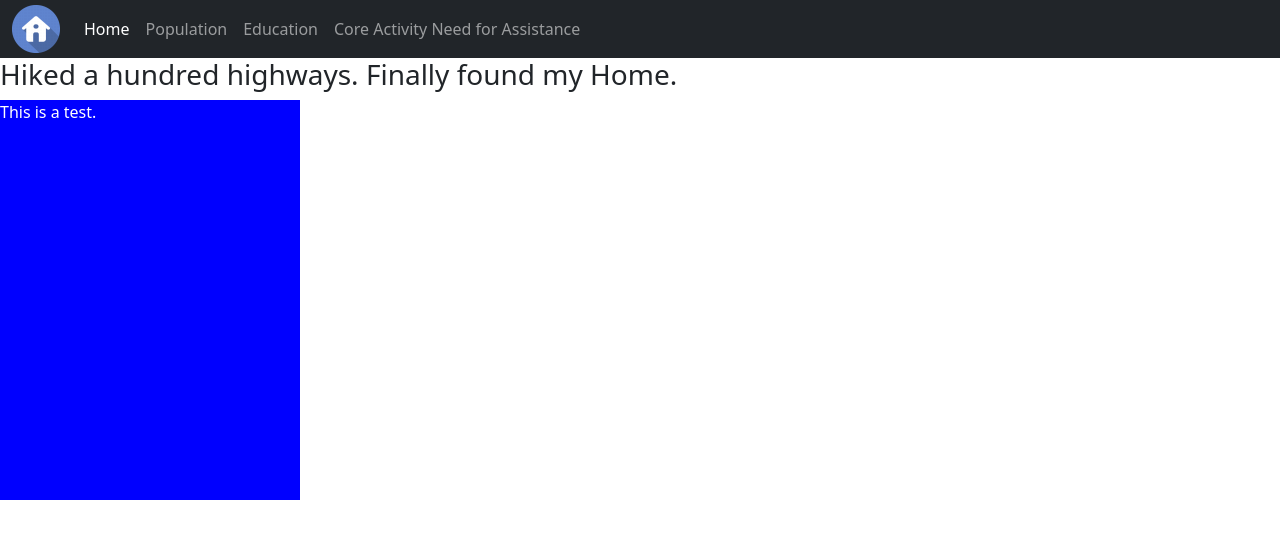
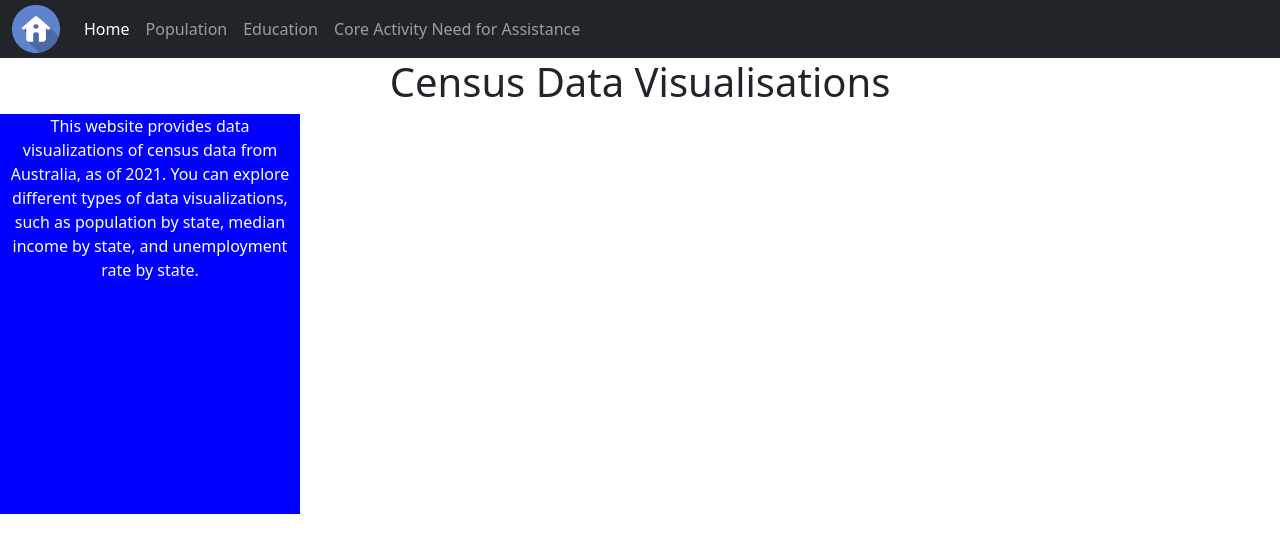
Before and after one commit to krisbtie/2023SDDMajorProject, a Flask app: page / in a window 1280 px wide. Shown: the top 553 px of the page. Run offline with Flask 3, Linux system fonts and the light colour scheme.

Commit message:
Made changes to text

```diff
--- a/codeflask/templates/education.html
+++ b/codeflask/templates/education.html
@@ -27,7 +27,7 @@
        <!-- <h5 class="card-title">Population by Generation</h5>  -->
         <!-- <p class="card-text">With supporting text below as a natural lead-in to additional content.</p> -->
         <div class="embed-responsive embed-responsive-16by9">
-          <h5>Instituion by Male, Female as at 2021 Census</h5>
+          <h5>Institution by Male, Female as at 2021 Census</h5>
           <p>As per the 2021 census, more females than males were attending an educational institution. Males were more likely to be attending a vocational education institution than females , while females were more likely to be attending a university or other higher education institution than males.</p>
           <iframe class="embed-responsive-item"
             srcdoc="{{plot_html}}" width="700" height="420">  <!-- style="float:left" -->
--- a/codeflask/templates/home.html
+++ b/codeflask/templates/home.html
@@ -1,9 +1,9 @@
 {%  extends 'layouts.html'%}
 
 {%block content%}
-    <h3>Hiked a hundred highways. Finally found my Home.</h3>
-    <div class="test1">
-        <p>This is a test.</p>
+    <h1 style="text-align:center;">Census Data Visualisations</h1>
+    <div class="test1"  style="text-align:center;">
+        <p>This website provides data visualizations of census data from Australia, as of 2021. You can explore different types of data visualizations, such as population by state, median income by state, and unemployment rate by state.</p>
     </div>
      <script src="{{url_for('static',filename='main.js')}}"></script>
 {%endblock content%}
```
